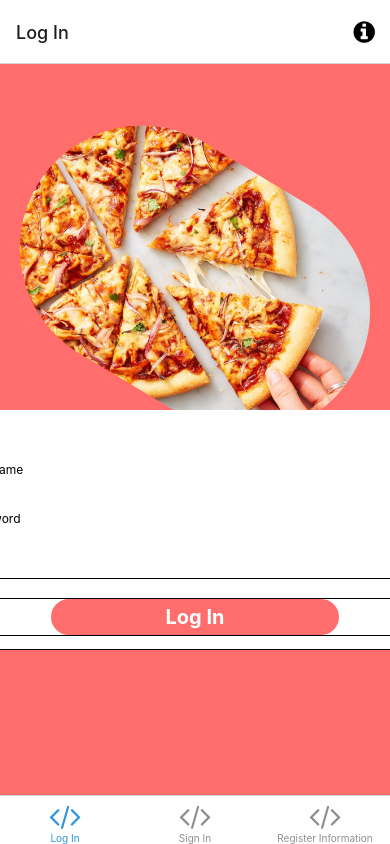
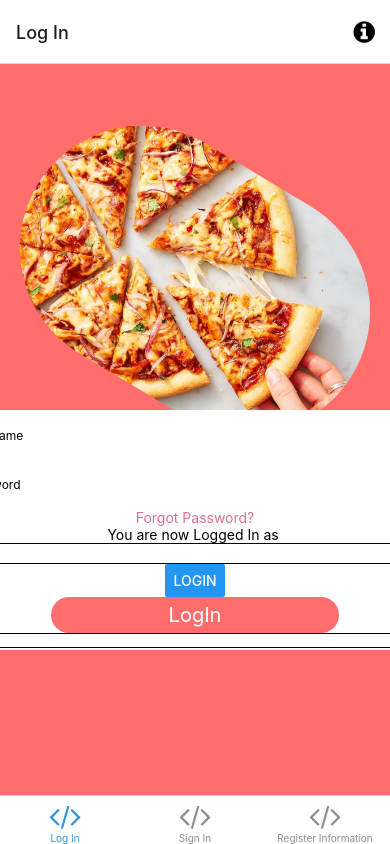
Before and after one commit to Lamoonpunth/Daddy-Bingo-s-Pizza, a React Native app in the folder bingoPizza/: screen /LogInTab in a window 390 px wide. Built offline with nearby package versions, Linux system fonts and the light colour scheme; what expo-linking would draw is missing.

Commit message:
Test INPUT

```diff
--- a/bingoPizza/components/LoginTextInput.tsx
+++ b/bingoPizza/components/LoginTextInput.tsx
@@ -1,11 +1,17 @@
 import React from "react";
+import { Button } from "react-native";
 import { SafeAreaView, StyleSheet, TextInput, Dimensions, View, Text, Pressable} from "react-native";
 
 const {height, width} = Dimensions.get('screen');
 
 const UselessTextInput = () => {
+
   const [username, onChangeText] = React.useState('');
-  const [password, onChangeNumber] = React.useState('');
+  const [password, onChangePass] = React.useState('');
+  const [submitted, onSubmit] = React.useState(false);
+  const onSubmitButton = () => {
+    onSubmit(!submitted);
+  }
 
   return (
     <View style={styles.container}>
@@ -14,16 +20,29 @@ const UselessTextInput = () => {
         onChangeText={onChangeText}
         value={username}
         placeholder="Username"
-
       />
       <TextInput
         style={styles.input}
-        onChangeText={onChangeNumber}
+        onChangeText={onChangePass}
         value={password}
         placeholder="Password"
         secureTextEntry={true}
-
       />
+      <View style={{alignItems: 'center',}}>
+        <Pressable>
+          <Text style={{color:'palevioletred',}}>Forgot Password?</Text>
+        </Pressable>
+        <Text>You are now Logged In as {username}</Text>
+      </View>
+      <View style={styles.container3}/>
+      <Button title="LogIn"
+      onPress={onSubmitButton}/>
+      <View style={styles.loginbutton}>
+        <Text style={{fontSize:20, color: 'white'}}>
+          LogIn
+        </Text>
+      </View>
+      <View style={styles.space}/>
     </View>
   );
 };
@@ -33,6 +52,7 @@ const styles = StyleSheet.create({
     flex: 1,
     alignItems: 'center',
     justifyContent: 'center',
+    borderStartColor: 'red',
   },
   input: {
     fontSize: 12,
@@ -58,6 +78,22 @@ const styles = StyleSheet.create({
     backgroundColor:'#FF6D6D',
     borderRadius:50,
   },
+  container3: {
+    alignItems:'center',
+    justifyContent:'center',
+    width:width*.75,
+    height:height*.035,
+    backgroundColor:'transparent',
+    borderWidth: 1,
+  },
+  space: {
+    alignItems:'center',
+    justifyContent:'center',
+    width:width*.75,
+    height:height*.025,
+    backgroundColor:'transparent',
+    borderWidth: 1,
+  },
 });
 
 export default UselessTextInput;
--- a/bingoPizza/screens/LogInTab.tsx
+++ b/bingoPizza/screens/LogInTab.tsx
@@ -3,7 +3,7 @@ import { StyleSheet,
   Image,
   Dimensions,
   TextInput,
-  Pressable} from 'react-native';
+  Pressable,} from 'react-native';
 
 import { Text, View } from '../components/Themed';
 import { RootTabScreenProps } from '../types';
@@ -24,15 +24,7 @@ export default function LogInTab({ navigation }: RootTabScreenProps<'LogInTab'>)
       <View style={styles.login}>
 
         <View style={styles.roundedrec}>
-
           <LoginInput/>
-          <View style={styles.container3}/>
-          <View style={styles.loginbutton}>
-
-            <Text style={styles.title}>Log In</Text>
-
-          </View>
-          <View style={styles.space}/>
         </View>
       </View>
 
```
